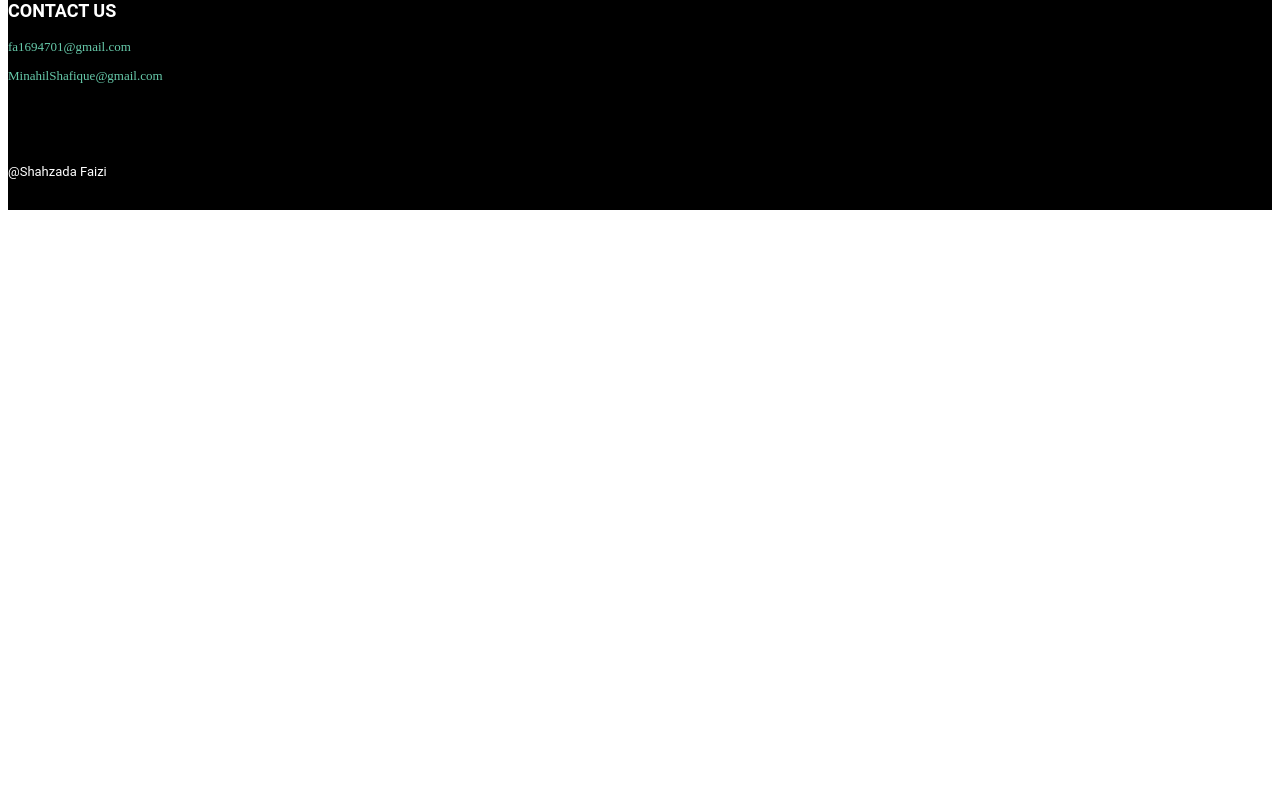
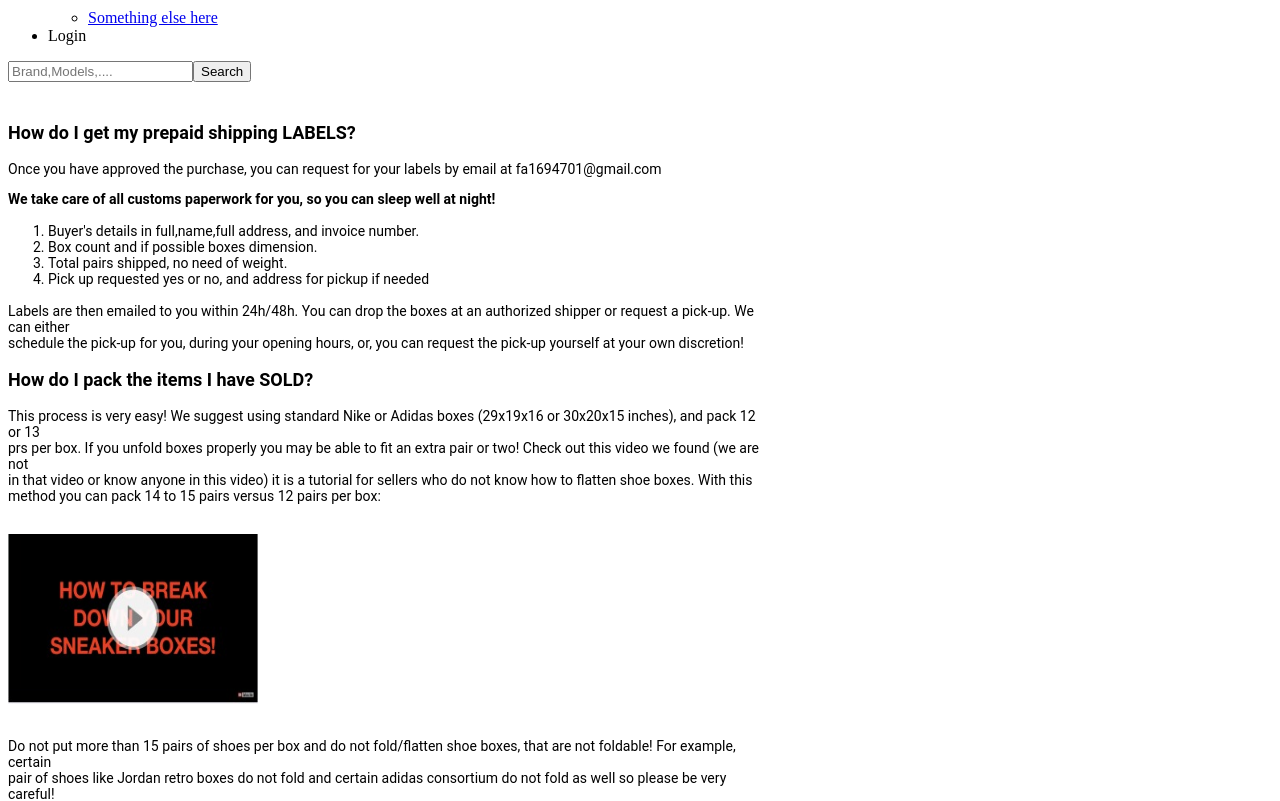
Before and after one commit to Faizi-Devops/SMIT-10-Assignment-Next-js--Fully-professinal, a Next.js app: page / in a window 1280 px wide. Shown: the part 460-1261 px from the top of the page. Before the commit the page ends 800 px from the top, so only its background shows below. Built offline with nearby package versions, Linux system fonts and the light colour scheme.

Commit message:
Shipping page done

```diff
--- a/components/Navbar/Navbar.tsx
+++ b/components/Navbar/Navbar.tsx
@@ -75,7 +75,7 @@ const Navbar = () =>{
       </ul>
       <form className="d-flex" role="search">
 
-        <input className="form-control me-2" type="search" placeholder="Search" aria-label="Search"/>
+        <input className="form-control me-2" type="search" placeholder="Brand,Models,...." aria-label="Search"/>
         <button className="btn btn-outline-success" type="submit">Search</button>
       </form>
     </div>
--- /dev/null
+++ b/pages/Shipping.tsx
@@ -0,0 +1,42 @@
+import Footer from "../components/Footer/Footer";
+import Navbar from "../components/Navbar/Navbar";
+import Image from 'next/image'
+
+const Shipping = () => {
+    return (
+        <div>
+            <Navbar />
+            <div className="container My-Page">
+                <p className="Ship-A Mar-t">How do I get my prepaid shipping LABELS?</p>
+                <p className="Ship-B">Once you have approved the purchase, you can request for your labels by email at fa1694701@gmail.com</p>
+                <p className="Ship-C">We take care of all customs paperwork for you, so you can sleep well at night!</p>
+                <ol type="1">
+                    <li className="Ship-B">Buyer's details in full,name,full address, and invoice number.</li>
+                    <li className="Ship-B">Box count and if possible boxes dimension.</li>
+                    <li className="Ship-B">Total pairs shipped, no need of weight.</li>
+                    <li className="Ship-B">Pick up requested yes or no, and address for pickup if needed </li>
+                </ol>
+                <p className="Ship-B">Labels are then emailed to you within 24h/48h. You can  drop the boxes at an authorized shipper or request a pick-up. We can either <br /> schedule the pick-up for you, during your opening hours, or, you can request the pick-up yourself at your own discretion!</p>
+
+                <p className="Ship-A" >How do I pack the items I have SOLD?</p>
+                <p className="Ship-B Mar-bot">This process is very easy! We suggest using standard Nike or Adidas boxes (29x19x16 or 30x20x15 inches), and pack 12 or 13 <br /> prs per box. If you unfold boxes properly you may be able to fit an extra pair or two! Check out this video we found (we are not <br /> in that video or know anyone in this video) it is a tutorial for sellers who do not know how to flatten shoe boxes. With this <br /> method you can pack 14 to 15 pairs versus 12 pairs per box:</p>
+                <div className="text-center">
+                    <Image
+
+                        src="/new.jpg"
+                        alt="Picture of the author"
+                        width={250}
+                        height={170}
+                    />
+
+
+                </div>
+                <p className="Ship-B kuch">Do not put more than 15 pairs of shoes per box and do not fold/flatten shoe boxes, that are not foldable! For example, certain <br /> pair of shoes like Jordan retro boxes do not fold and certain adidas consortium do not fold as well so please be very careful!</p>
+
+            </div>
+            <Footer />
+
+        </div>
+    )
+}
+export default Shipping;
--- a/pages/index.tsx
+++ b/pages/index.tsx
@@ -3,6 +3,7 @@ import Image from 'next/image'
 import Footer from '../components/Footer/Footer'
 import Navbar from '../components/Navbar/Navbar'
 import styles from '../styles/Home.module.css'
+import Shipping from './Shipping'
 
 export default function Home() {
   return (
@@ -16,7 +17,7 @@ export default function Home() {
       </Head>
       <div>
 
-        <Footer />
+        <Shipping />
       </div>
 
 
--- a/styles/globals.css
+++ b/styles/globals.css
@@ -26,3 +26,39 @@
 .text-col{
   color: #67CBAB;
 }
+
+/* Ship page */
+.Ship-A{
+  font-family: 'Roboto';
+font-style: normal;
+font-weight: 600;
+font-size: 18px;
+}
+.Ship-B{
+  font-family: 'Roboto';
+font-style: normal;
+font-weight: 400;
+font-size: 14px;
+
+}
+.Ship-C{
+  font-family: 'Roboto';
+font-style: normal;
+font-weight: 600;
+font-size: 14px;
+}
+.Mar-t{
+  margin-top: 40px;
+}
+.Mar-bot{
+  margin-bottom: 30px;
+}
+.kuch{
+  margin-top: 30px;
+  margin-bottom: 45px;
+}
+.My-Page{
+  width: 60%;
+  margin-top: auto;
+
+}
```
Also changed, not shown: public/new.jpg (added).
